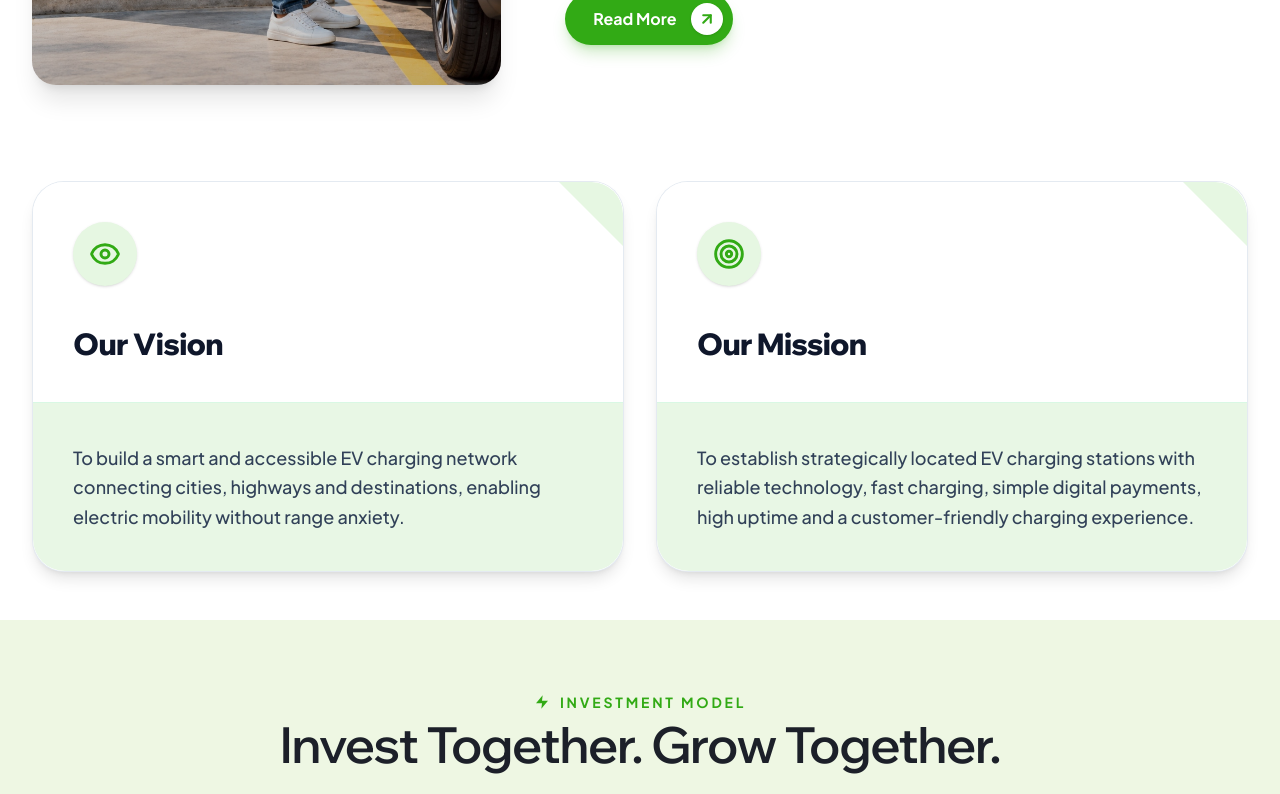
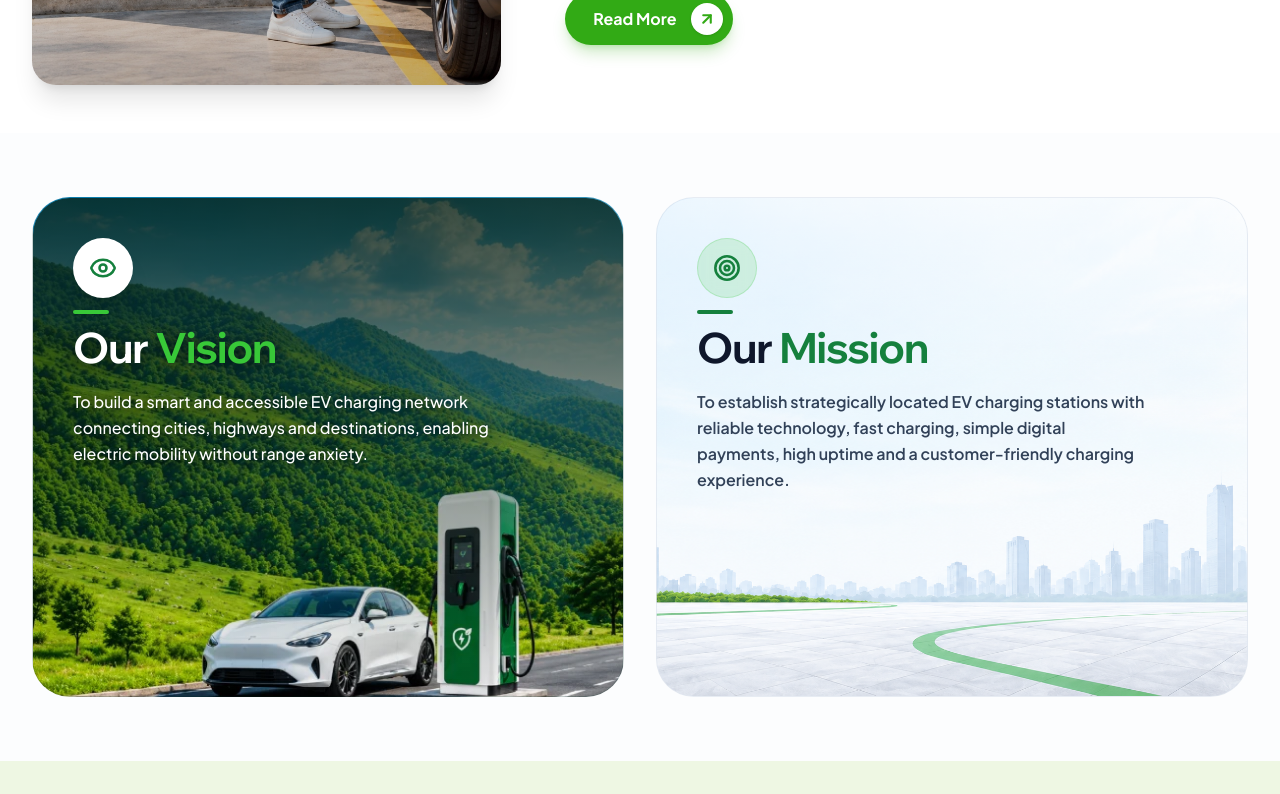
Before and after one commit to Rockynaveen/evoltek-new, a React (Vite) app: page / in a window 1280 px wide. Shown: the part 1320-2114 px from the top of the page. Built offline with nearby package versions, Linux system fonts and the light colour scheme; grey boxes are pictures that could not be loaded.

Commit message:
feat: add VisionMissionSection component with assets

```diff
--- a/src/components/sections/VisionMissionSection.tsx
+++ b/src/components/sections/VisionMissionSection.tsx
@@ -3,67 +3,65 @@ import { Eye, Target } from 'lucide-react';
 
 export const VisionMissionSection: React.FC = () => {
   return (
-    <section className="w-full bg-white py-12 font-['Plus_Jakarta_Sans',sans-serif]">
+    <section className="w-full bg-slate-50/40 py-12 sm:py-16 font-['Plus_Jakarta_Sans',sans-serif]">
       <div className="max-w-[1440px] mx-auto px-4 sm:px-6 lg:px-8">
-        <div className="grid grid-cols-1 md:grid-cols-2 gap-6 lg:gap-8 w-full">
+        <div className="grid grid-cols-1 md:grid-cols-2 gap-6 lg:gap-8 w-full items-stretch">
 
-          {/* ================= CARD 1: OUR VISION ================= */}
-          <div className="bg-white rounded-[32px] border border-slate-200/90 shadow-lg hover:shadow-xl transition-all duration-300 flex flex-col justify-between overflow-hidden relative group cursor-pointer">
+          {/* ================= CARD 1: OUR VISION (Dark overlay + perfect fit for my vision.png) ================= */}
+          <div
+            className="rounded-[32px] sm:rounded-[38px] overflow-hidden flex flex-col justify-between relative bg-cover bg-center bg-no-repeat text-white min-h-[460px] sm:min-h-[480px] lg:min-h-[500px] p-6 sm:p-9 lg:p-10 shadow-none border border-emerald-950/20 group"
+            style={{ backgroundImage: `url('/my vision.png')` }}
+          >
+            {/* Gradient Overlay to guarantee 100% crisp text readability over green trees */}
+            <div className="absolute inset-0 bg-gradient-to-b from-[#061d0f]/80 via-[#061d0f]/45 to-transparent pointer-events-none" />
 
-            {/* Top Right Corner Accent Triangle (Transitions to vibrant green on hover) */}
-            <div className="absolute top-0 right-0 w-16 h-16 pointer-events-none z-10 overflow-hidden rounded-tr-[32px]">
-              <svg viewBox="0 0 100 100" className="w-full h-full text-[#e6f7e2] group-hover:text-[#32aa15] fill-current transition-colors duration-300">
-                <path d="M0,0 L100,0 L100,100 Z" />
-              </svg>
-            </div>
-
-            {/* Top White Box */}
-            <div className="p-8 sm:p-10 bg-white relative z-0 flex flex-col justify-start">
-              {/* Soft Green Circular Icon Container */}
-              <div className="w-14 h-14 sm:w-16 sm:h-16 rounded-full bg-[#e6f7e2] flex items-center justify-center text-[#32aa15] shrink-0 shadow-sm group-hover:scale-105 transition-transform duration-300">
-                <Eye className="w-7 h-7 sm:w-8 sm:h-8 stroke-[2.2]" />
+            {/* Top Content Block */}
+            <div className="relative z-10 space-y-2.5 max-w-lg">
+              {/* White Circular Icon Badge */}
+              <div className="w-13 h-13 sm:w-15 sm:h-15 rounded-full bg-white flex items-center justify-center shadow-xl shrink-0 group-hover:scale-105 transition-transform duration-300">
+                <Eye className="w-6 h-6 sm:w-7 sm:h-7 text-[#15803d] stroke-[2.2]" />
               </div>
 
-              {/* Title */}
-              <h3 className="text-2xl sm:text-3xl font-extrabold text-slate-900 tracking-tight font-['Wix_Madefor_Display',sans-serif] mt-8 sm:mt-10">
-                Our Vision
+              {/* Green Bar Accent */}
+              <div className="w-9 h-1 bg-[#38c838] rounded-full mt-3 mb-2 group-hover:w-14 transition-all duration-300 shadow-sm" />
+
+              {/* Title: Our Vision */}
+              <h3 className="text-3xl sm:text-4xl lg:text-[42px] font-bold text-white tracking-tight leading-tight font-['Wix_Madefor_Display',sans-serif] drop-shadow-[0_2px_8px_rgba(0,0,0,0.7)]">
+                Our <span className="text-[#38c838]">Vision</span>
               </h3>
-            </div>
 
-            {/* Bottom Colored Box (Light Mint by default -> Vibrant Green on Hover) */}
-            <div className="p-8 sm:p-10 bg-[#e8f7e5] group-hover:bg-[#32aa15] rounded-b-[32px] flex-1 flex items-center border-t border-emerald-100/60 group-hover:border-transparent transition-all duration-300">
-              <p className="text-slate-700 group-hover:text-white text-base sm:text-lg leading-relaxed font-medium transition-colors duration-300">
+              {/* Description Paragraph */}
+              <p className="text-white font-medium text-sm sm:text-base leading-relaxed pt-1 max-w-md drop-shadow-[0_2px_6px_rgba(0,0,0,0.85)]">
                 To build a smart and accessible EV charging network connecting cities, highways and destinations, enabling electric mobility without range anxiety.
               </p>
             </div>
           </div>
 
-          {/* ================= CARD 2: OUR MISSION ================= */}
-          <div className="bg-white rounded-[32px] border border-slate-200/90 shadow-lg hover:shadow-xl transition-all duration-300 flex flex-col justify-between overflow-hidden relative group cursor-pointer">
+          {/* ================= CARD 2: OUR MISSION (Perfect fit for my mission.png) ================= */}
+          <div
+            className="rounded-[32px] sm:rounded-[38px] overflow-hidden flex flex-col justify-between relative bg-cover bg-bottom bg-no-repeat text-slate-900 min-h-[460px] sm:min-h-[480px] lg:min-h-[500px] p-6 sm:p-9 lg:p-10 shadow-none border border-slate-200/80 group"
+            style={{ backgroundImage: `url('/my mission.png')` }}
+          >
+            {/* Subtle Gradient Overlay for Top Sky Light Balance */}
+            <div className="absolute inset-0 bg-gradient-to-b from-white/60 via-transparent to-transparent pointer-events-none" />
 
-            {/* Top Right Corner Accent Triangle (Transitions to vibrant green on hover) */}
-            <div className="absolute top-0 right-0 w-16 h-16 pointer-events-none z-10 overflow-hidden rounded-tr-[32px]">
-              <svg viewBox="0 0 100 100" className="w-full h-full text-[#e6f7e2] group-hover:text-[#32aa15] fill-current transition-colors duration-300">
-                <path d="M0,0 L100,0 L100,100 Z" />
-              </svg>
-            </div>
-
-            {/* Top White Box */}
-            <div className="p-8 sm:p-10 bg-white relative z-0 flex flex-col justify-start">
-              {/* Soft Green Circular Icon Container */}
-              <div className="w-14 h-14 sm:w-16 sm:h-16 rounded-full bg-[#e6f7e2] flex items-center justify-center text-[#32aa15] shrink-0 shadow-sm group-hover:scale-105 transition-transform duration-300">
-                <Target className="w-7 h-7 sm:w-8 sm:h-8 stroke-[2.2]" />
+            {/* Top Content Block */}
+            <div className="relative z-10 space-y-2.5 max-w-lg">
+              {/* Soft Light Mint Circular Icon Badge */}
+              <div className="w-13 h-13 sm:w-15 sm:h-15 rounded-full bg-[#38c838]/15 flex items-center justify-center text-[#15803d] shrink-0 group-hover:scale-105 transition-transform duration-300 backdrop-blur-sm border border-[#38c838]/20">
+                <Target className="w-6 h-6 sm:w-7 sm:h-7 text-[#15803d] stroke-[2.2]" />
               </div>
 
-              {/* Title */}
-              <h3 className="text-2xl sm:text-3xl font-extrabold text-slate-900 tracking-tight font-['Wix_Madefor_Display',sans-serif] mt-8 sm:mt-10">
-                Our Mission
+              {/* Green Bar Accent */}
+              <div className="w-9 h-1 bg-[#15803d] rounded-full mt-3 mb-2 group-hover:w-14 transition-all duration-300" />
+
+              {/* Title: Our Mission */}
+              <h3 className="text-3xl sm:text-4xl lg:text-[42px] font-bold text-slate-900 tracking-tight leading-tight font-['Wix_Madefor_Display',sans-serif]">
+                Our <span className="text-[#15803d]">Mission</span>
               </h3>
-            </div>
 
-            {/* Bottom Colored Box (Light Mint by default -> Vibrant Green on Hover) */}
-            <div className="p-8 sm:p-10 bg-[#e8f7e5] group-hover:bg-[#32aa15] rounded-b-[32px] flex-1 flex items-center border-t border-emerald-100/60 group-hover:border-transparent transition-all duration-300">
-              <p className="text-slate-700 group-hover:text-white text-base sm:text-lg leading-relaxed font-medium transition-colors duration-300">
+              {/* Description Paragraph */}
+              <p className="text-slate-700 text-sm sm:text-base leading-relaxed font-semibold max-w-md pt-1">
                 To establish strategically located EV charging stations with reliable technology, fast charging, simple digital payments, high uptime and a customer-friendly charging experience.
               </p>
             </div>
```
Also changed, not shown: public/my mission.png (added), public/my vision.png (added).
